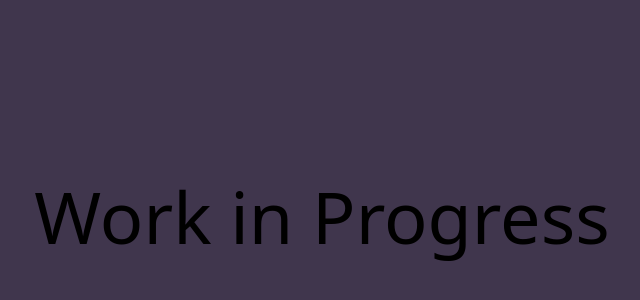
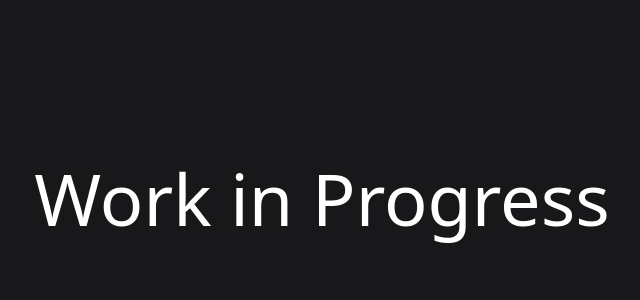
Before and after one commit to ErikMLysfjord/personal-page, a Next.js app: page / in a window 1280 px wide. Shown: the part 184-484 px from the top of the page, without its empty margins (318-958 px from the left). Built offline with nearby package versions, Linux system fonts and the light colour scheme.

Commit message:
refactor: change colourscheme

```diff
--- a/components/WIPBackground.tsx
+++ b/components/WIPBackground.tsx
@@ -1,14 +1,11 @@
-import React, { useState } from 'react';
-import Image from 'next/image';
-import ImageForBackground from '../public/IMG_1914.jpeg';
+import React from 'react';
 
 function WIPBackground() {
   return (
-    <div
-      className='h-full w-full flex justify-center items-center'
-      style={{ backgroundColor: 'rgb(64, 54, 77)' }}
-    >
-      <div className='z-10 relative text-center text-7xl'>Work in Progress</div>
+    <div className='h-full w-full flex justify-center items-center bg-zinc-900'>
+      <div className='animate-bounce z-10 relative text-center text-7xl text-white dark:text-gray-900'>
+        Work in Progress
+      </div>
     </div>
   );
 }
--- a/pages/index.tsx
+++ b/pages/index.tsx
@@ -1,75 +1,14 @@
 import type { NextPage } from 'next';
 import WIPBackground from '../components/WIPBackground';
+import Navbar from '../components/Navbar';
 
 const Home: NextPage = () => {
   return (
-    <div className='h-screen w-screen'>
+    <div className='h-screen w-screen bg-zinc-900'>
+      <Navbar />
       <WIPBackground />
     </div>
   );
 };
-{
-  /* <div className={styles.container}>
-      <Head>
-        <title>Create Next App</title>
-        <meta name="description" content="Generated by create next app" />
-        <link rel="icon" href="/favicon.ico" />
-      </Head>
-
-      <main className={styles.main}>
-        <h1 className={styles.title}>
-          Welcome to <a href="https://nextjs.org">Next.js!</a>
-        </h1>
-
-        <p className={styles.description}>
-          Get started by editing{' '}
-          <code className={styles.code}>pages/index.tsx</code>
-        </p>
-
-        <div className={styles.grid}>
-          <a href="https://nextjs.org/docs" className={styles.card}>
-            <h2>Documentation &rarr;</h2>
-            <p>Find in-depth information about Next.js features and API.</p>
-          </a>
-
-          <a href="https://nextjs.org/learn" className={styles.card}>
-            <h2>Learn &rarr;</h2>
-            <p>Learn about Next.js in an interactive course with quizzes!</p>
-          </a>
-
-          <a
-            href="https://github.com/vercel/next.js/tree/canary/examples"
-            className={styles.card}
-          >
-            <h2>Examples &rarr;</h2>
-            <p>Discover and deploy boilerplate example Next.js projects.</p>
-          </a>
-
-          <a
-            href="https://vercel.com/new?utm_source=create-next-app&utm_medium=default-template&utm_campaign=create-next-app"
-            className={styles.card}
-          >
-            <h2>Deploy &rarr;</h2>
-            <p>
-              Instantly deploy your Next.js site to a public URL with Vercel.
-            </p>
-          </a>
-        </div>
-      </main>
-
-      <footer className={styles.footer}>
-        <a
-          href="https://vercel.com?utm_source=create-next-app&utm_medium=default-template&utm_campaign=create-next-app"
-          target="_blank"
-          rel="noopener noreferrer"
-        >
-          Powered by{' '}
-          <span className={styles.logo}>
-            <Image src="/vercel.svg" alt="Vercel Logo" width={72} height={16} />
-          </span>
-        </a>
-      </footer>
-    </div> */
-}
 
 export default Home;
```
